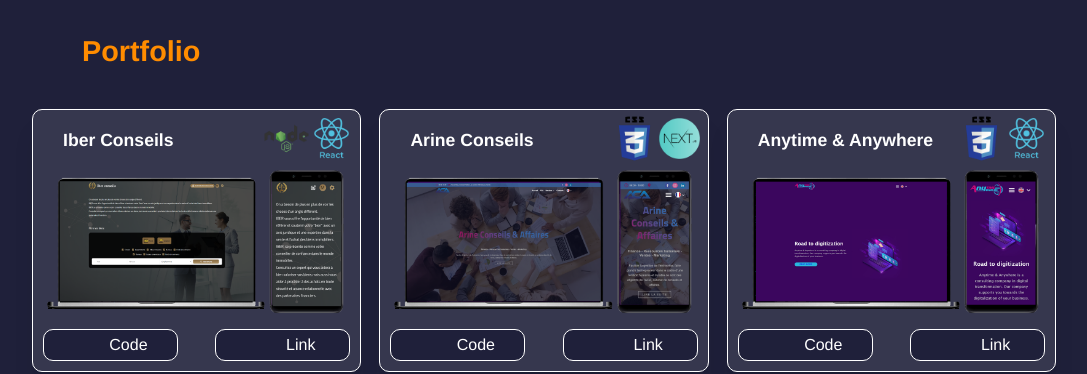
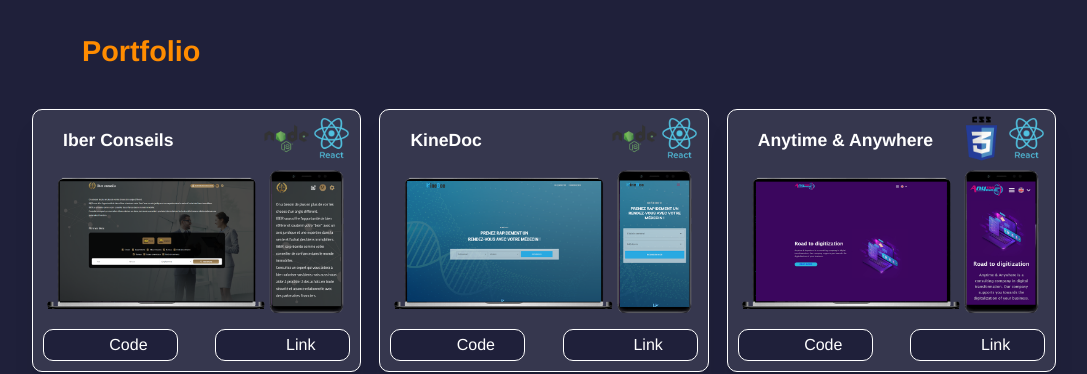
Before and after one commit to MaamounGrissa/maamoun-portfolio-app, a Vue app: page / in a window 1280 px wide. Shown: the part 2820-3194 px from the top of the page, without its empty margins (96-1183 px from the left). Built offline with nearby package versions, Linux system fonts and the light colour scheme; some icons are missing.

Commit message:
portfolio

```diff
--- a/src/myData.js
+++ b/src/myData.js
@@ -130,12 +130,19 @@ export const en = {
             skills: ["reactjs", "nodejs"],
         },
         {
+            name: "KineDoc",
+            photo: "kinedoc.png",
+            code: "https://github.com/MaamounGrissa/kinedoc.git",
+            url: "https://kinedocrdv.fr/",
+            skills: ["reactjs", "nodejs"],
+        },
+        /* {
             name: "Arine Conseils",
             photo: "arine.png",
             code: "https://github.com/MaamounGrissa/aca-next.git",
             url: "https://arine-conseils.com/",
             skills: ["next", "css"],
-        },
+        }, */
         {
             name: "Anytime & Anywhere",
             photo: "anytime.png",
@@ -421,12 +428,19 @@ export const fr = {
             skills: ["reactjs", "nodejs"],
         },
         {
+            name: "KineDoc",
+            photo: "kinedoc.png",
+            code: "https://github.com/MaamounGrissa/kinedoc.git",
+            url: "https://kinedocrdv.fr/",
+            skills: ["reactjs", "nodejs"],
+        },
+        /* {
             name: "Arine Conseils",
             photo: "arine.png",
             code: "https://github.com/MaamounGrissa/aca-next.git",
             url: "https://arine-conseils.com/",
             skills: ["next", "css"],
-        },
+        }, */
         {
             name: "Anytime & Anywhere",
             photo: "anytime.png",
@@ -711,12 +725,19 @@ export const ru = {
             skills: ["reactjs", "nodejs"],
         },
         {
+            name: "KineDoc",
+            photo: "kinedoc.png",
+            code: "https://github.com/MaamounGrissa/kinedoc.git",
+            url: "https://kinedocrdv.fr/",
+            skills: ["reactjs", "nodejs"],
+        },
+        /* {
             name: "Arine Conseils",
             photo: "arine.png",
             code: "https://github.com/MaamounGrissa/aca-next.git",
             url: "https://arine-conseils.com/",
             skills: ["next", "css"],
-        },
+        }, */
         {
             name: "Anytime & Anywhere",
             photo: "anytime.png",
@@ -1002,12 +1023,19 @@ export const ar = {
             skills: ["reactjs", "nodejs"],
         },
         {
+            name: "KineDoc",
+            photo: "kinedoc.png",
+            code: "https://github.com/MaamounGrissa/kinedoc.git",
+            url: "https://kinedocrdv.fr/",
+            skills: ["reactjs", "nodejs"],
+        },
+        /* {
             name: "Arine Conseils",
             photo: "arine.png",
             code: "https://github.com/MaamounGrissa/aca-next.git",
             url: "https://arine-conseils.com/",
             skills: ["next", "css"],
-        },
+        }, */
         {
             name: "Anytime & Anywhere",
             photo: "anytime.png",
```
Also changed, not shown: src/assets/portfolio/kinedoc.png (added), 1 other file (tests, documents, lock files or other folders).
